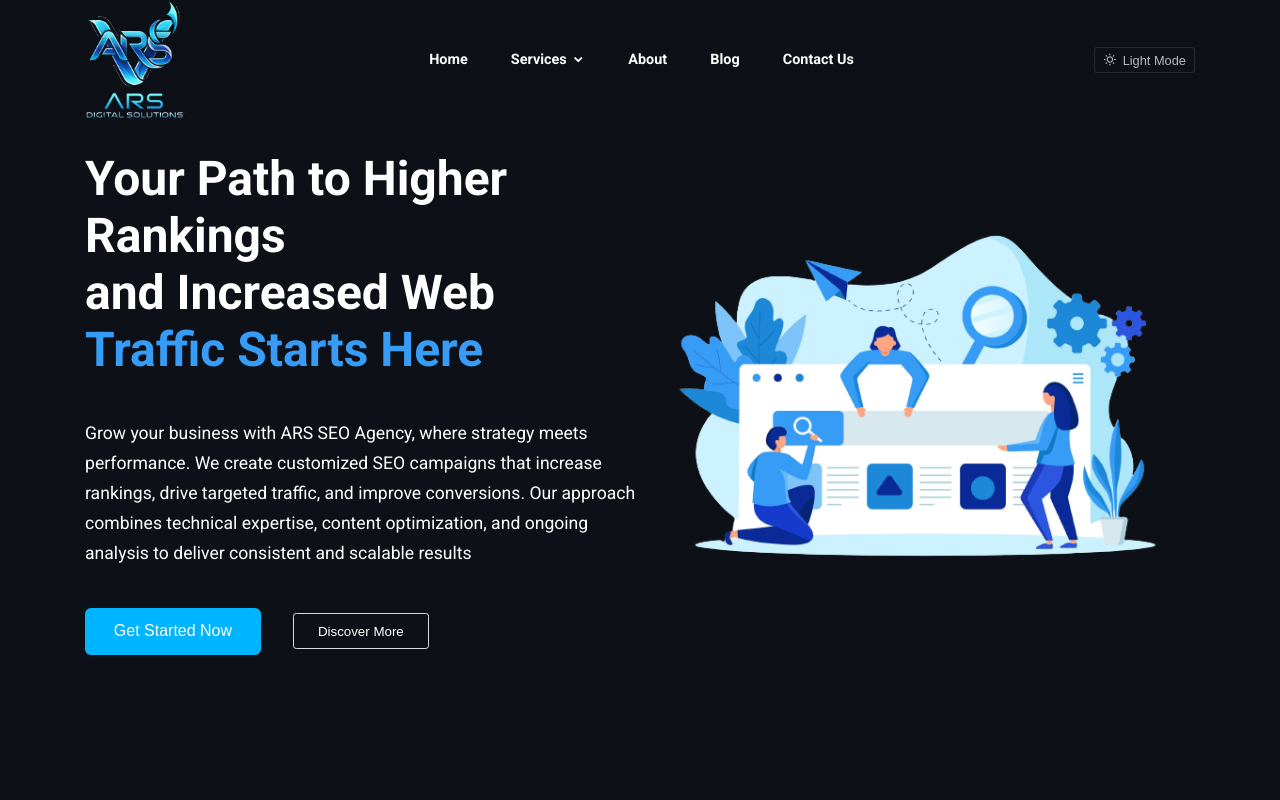
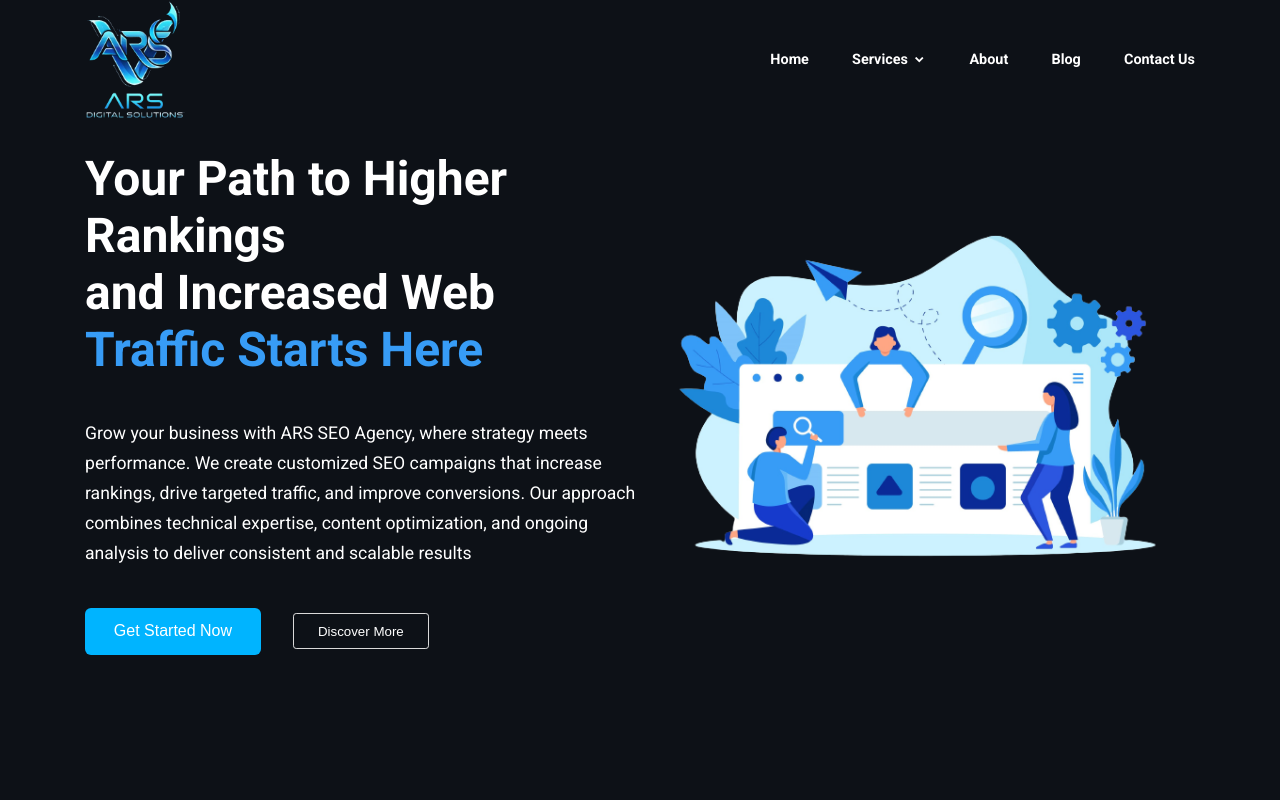
Before and after one commit to beingasharma/Arsseo, a React (Vite) app: page / in a window 1280 px wide. Shown: the top 800 px of the page. Built offline with nearby package versions, Linux system fonts and the light colour scheme.

Commit message:
dark moe removed'

```diff
--- a/src/Components/Header/Header.tsx
+++ b/src/Components/Header/Header.tsx
@@ -101,8 +101,7 @@ export const Header: FC<Props> = ({ theme, changeTheme }) => {
               {nav__links.map((item, idx) => (
                 <li
                   key={idx}
-                  className={`menu__item ${
-                    item.dropdown ? 'has-dropdown' : ''
+                  className={`menu__item ${item.dropdown ? 'has-dropdown' : ''
                     }`}
                 >
                   {item.dropdown ? (
@@ -143,7 +142,7 @@ export const Header: FC<Props> = ({ theme, changeTheme }) => {
           </div>
 
           {/* RIGHT */}
-<div className="right-menu">
+          {/* <div className="right-menu">
             <div className="light__mode">
               <button onClick={changeTheme}>
                 {theme === 'light-theme' ? (
@@ -163,7 +162,7 @@ export const Header: FC<Props> = ({ theme, changeTheme }) => {
             <span className="mobile__menu" onClick={toggleMobileMenu}>
               <i className="ri-menu-line" />
             </span>
-          </div>
+          </div> */}
         </div>
       </div>
     </header>
```
Lines whose indentation alone changed are shown as unchanged.
